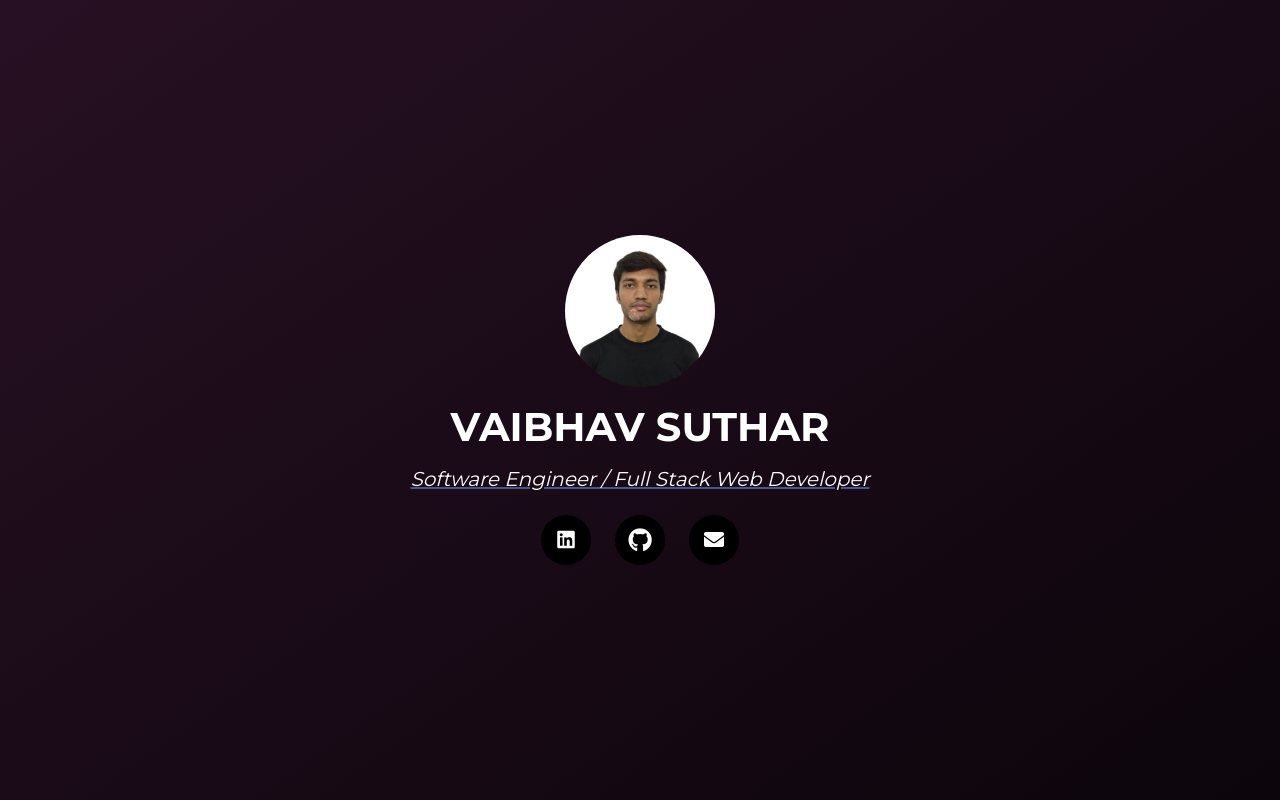
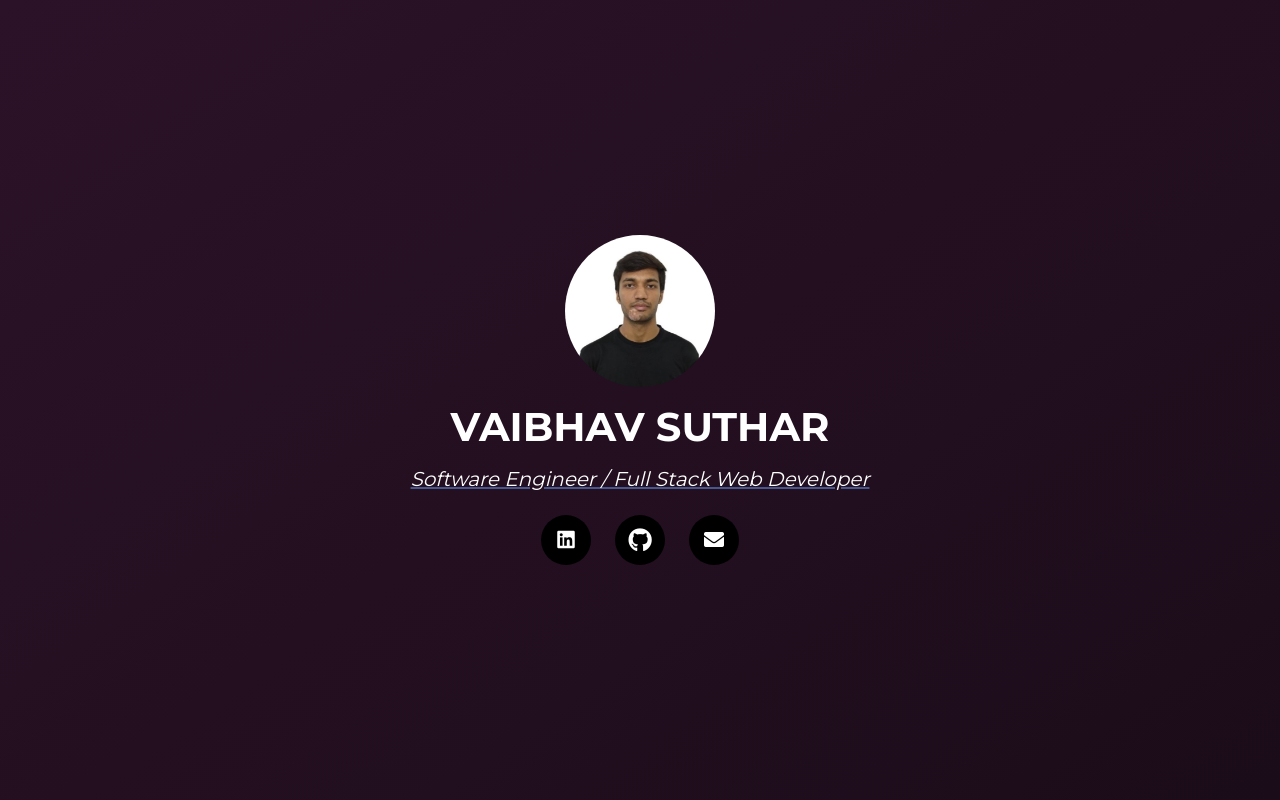
Before and after one commit to sutharvaibhav/Portfolio, a plain HTML site: page index.html in a window 1280 px wide. Drawn offline with nearby package versions, Linux system fonts and the light colour scheme.

Commit message:
uiupdate5

```diff
--- a/css/styles.css
+++ b/css/styles.css
@@ -10,7 +10,7 @@ body {
   width: 100%;
   height: 100%;
   font-family: Montserrat, sans-serif;
-  background: linear-gradient(145deg, #271023, #0c050b);
+  background: linear-gradient(145deg, #2c1228, #1b0c19);
 }
 
 #main-section {
```
